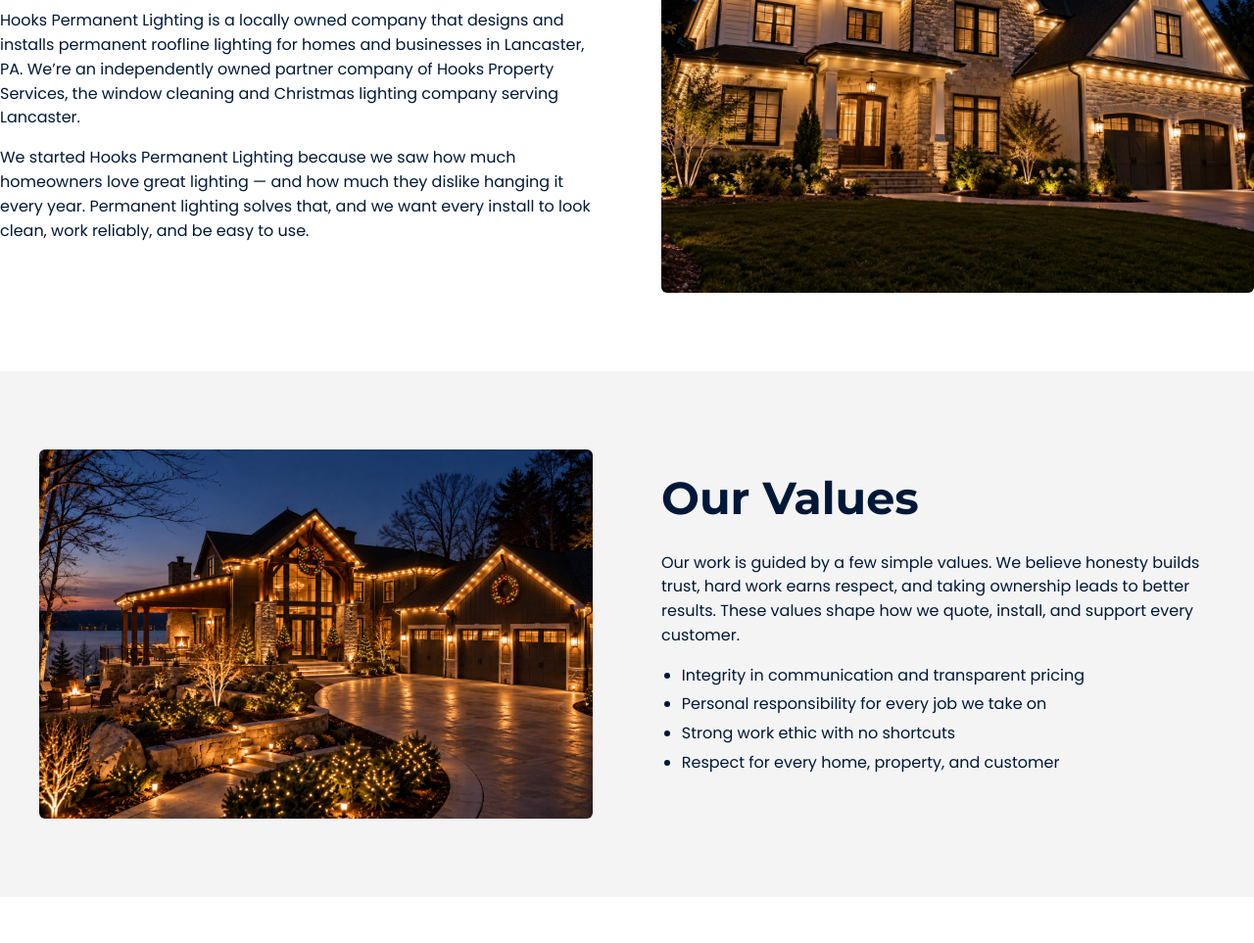
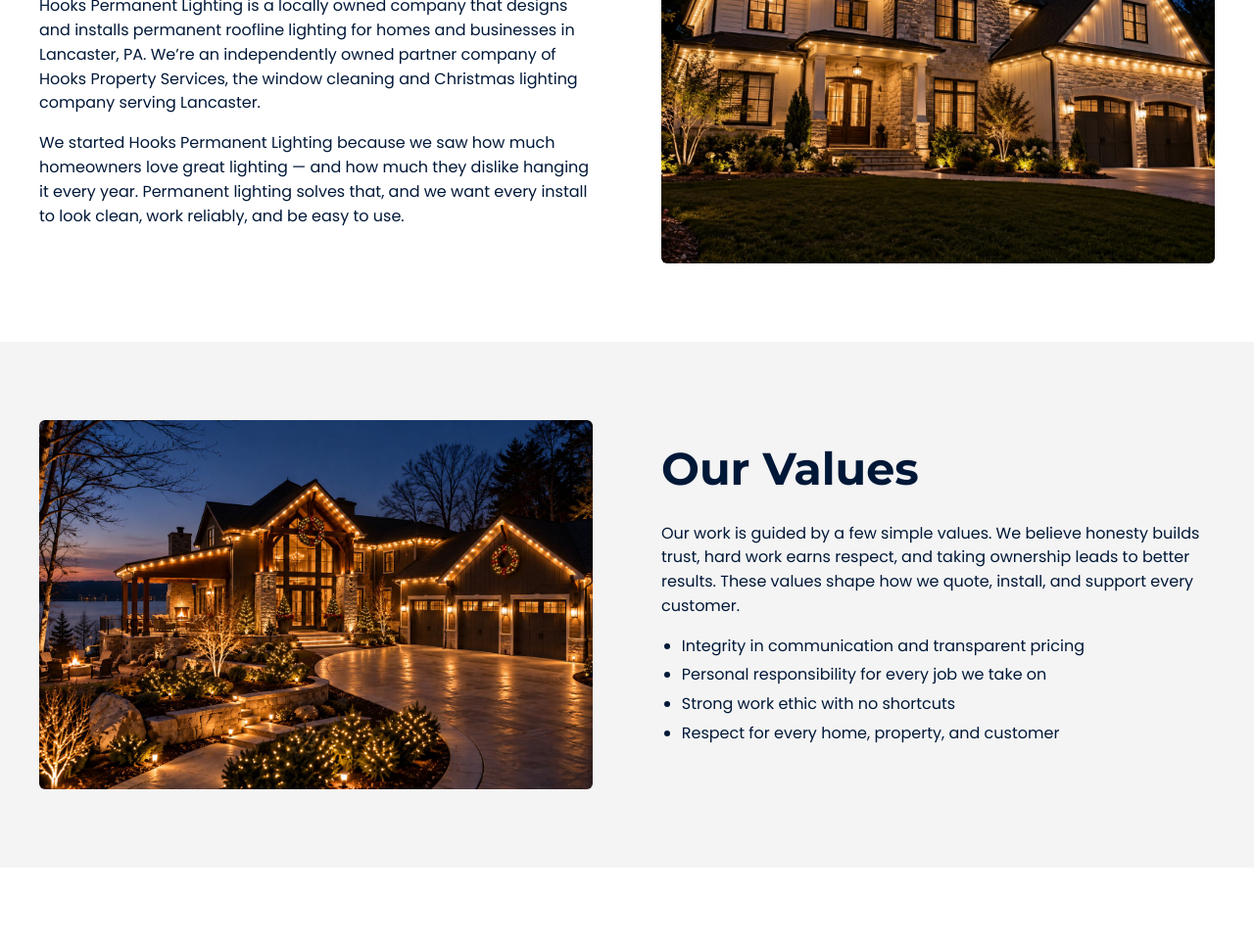
Before and after one commit to calebHPS/hooks-permanent-lighting, a plain HTML site: page about-us/index.html in a window 1280 px wide. Shown: the part 672-1635 px from the top of the page at 98% size. Drawn offline with Linux system fonts and the light colour scheme.

Commit message:
Fix side padding on padded wrap sections
Co-Authored-By: Claude Sonnet 5.5 <noreply@anthropic.com>
Claude-Session: https://claude.ai/code/session_01RMrx9xYkJYJ2vYxiTXWZ8i

```diff
--- a/assets/style.css
+++ b/assets/style.css
@@ -123,3 +123,5 @@ details p{margin:12px 0 0}
 .foot-note{margin-top:1em;font-size:.9rem;opacity:.85}
 @media(max-width:1100px){.features,.steps{grid-template-columns:repeat(2,1fr)}}
 @media(max-width:800px){.features,.steps{grid-template-columns:1fr}.brand .b1{font-size:1.6rem}}
+.wrap.pad{padding-left:40px;padding-right:40px}
+@media(max-width:800px){.wrap.pad{padding-left:22px;padding-right:22px}}
```
